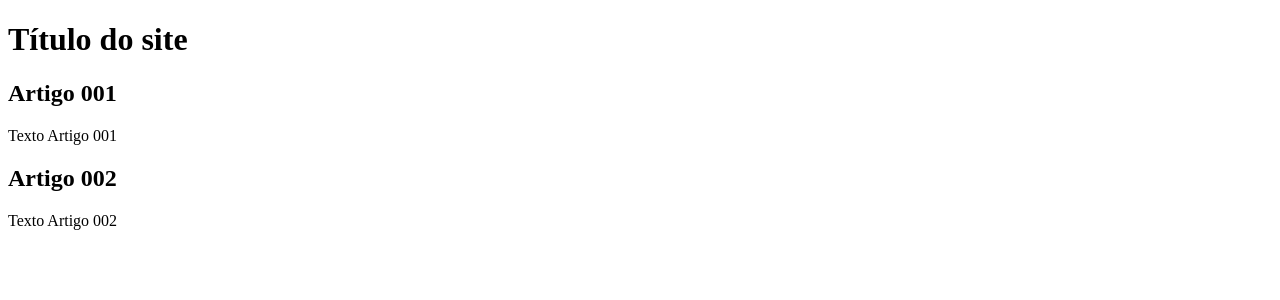
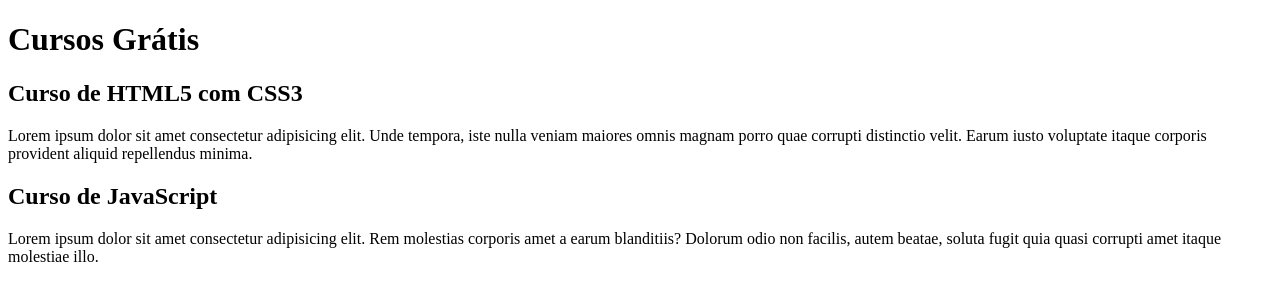
Before and after one commit to Klausshenrique/projeto-site, a plain HTML site: page index.html in a window 1280 px wide. Drawn offline with Linux system fonts and the light colour scheme.

Commit message:
conteúdo atualizado

```diff
--- a/index.html
+++ b/index.html
@@ -9,15 +9,15 @@
 <body>
     <main>
         <header>
-            <h1>Título do site</h1>
+            <h1>Cursos Grátis</h1>
         </header>
         <article>
-            <h2>Artigo 001</h2>
-            <p>Texto Artigo 001</p>
+            <h2>Curso de HTML5 com CSS3</h2>
+            <p>Lorem ipsum dolor sit amet consectetur adipisicing elit. Unde tempora, iste nulla veniam maiores omnis magnam porro quae corrupti distinctio velit. Earum iusto voluptate itaque corporis provident aliquid repellendus minima.</p>
         </article>
         <article>
-            <h2>Artigo 002</h2>
-            <p>Texto Artigo 002</p>
+            <h2>Curso de JavaScript</h2>
+            <p>Lorem ipsum dolor sit amet consectetur adipisicing elit. Rem molestias corporis amet a earum blanditiis? Dolorum odio non facilis, autem beatae, soluta fugit quia quasi corrupti amet itaque molestiae illo.</p>
         </article>
     </main>
 </body>
```
